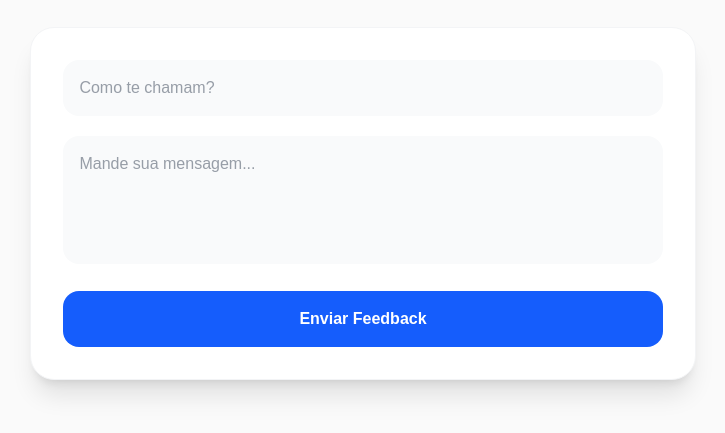
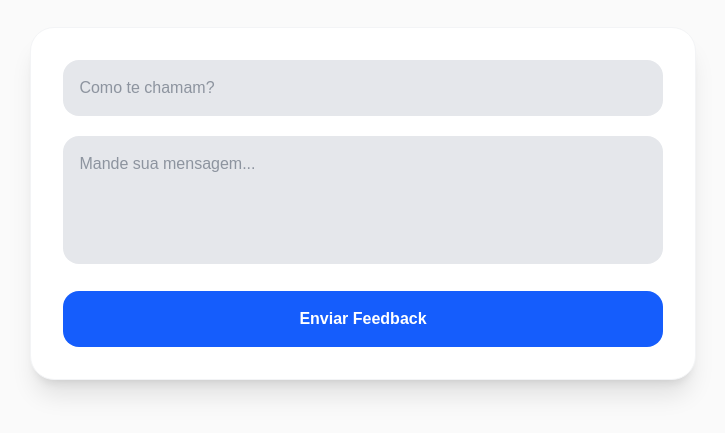
Before and after one commit to danielluiz07/dl-feedbacks, a Next.js app: page / in a window 1280 px wide. Shown: the part 197-630 px from the top of the page, without its empty margins (277-1002 px from the left). Built offline with nearby package versions, Linux system fonts and the light colour scheme.

Commit message:
Update FeedbackForm styles for input and textarea backgrounds

```diff
--- a/src/components/FeedbackForm.tsx
+++ b/src/components/FeedbackForm.tsx
@@ -34,14 +34,14 @@ export default function FeedbackForm() {
           value={name}
           onChange={(e) => setName(e.target.value)}
           placeholder="Como te chamam?"
-          className="w-full bg-gray-50 p-4 rounded-2xl border-none focus:ring-2 focus:ring-blue-500 outline-none transition-all text-gray-700"
+          className="w-full bg-gray-200 p-4 rounded-2xl border-none focus:ring-2 focus:ring-blue-500 outline-none transition-all text-gray-700"
         />
         <textarea
           value={message}
           onChange={(e) => setMessage(e.target.value)}
           placeholder="Mande sua mensagem..."
           rows={4}
-          className="w-full bg-gray-50 p-4 rounded-2xl border-none focus:ring-2 focus:ring-blue-500 outline-none transition-all text-gray-700 resize-none"
+          className="w-full bg-gray-200 p-4 rounded-2xl border-none focus:ring-2 focus:ring-blue-500 outline-none transition-all text-gray-700 resize-none"
         />
         <button
           disabled={loading}
```
